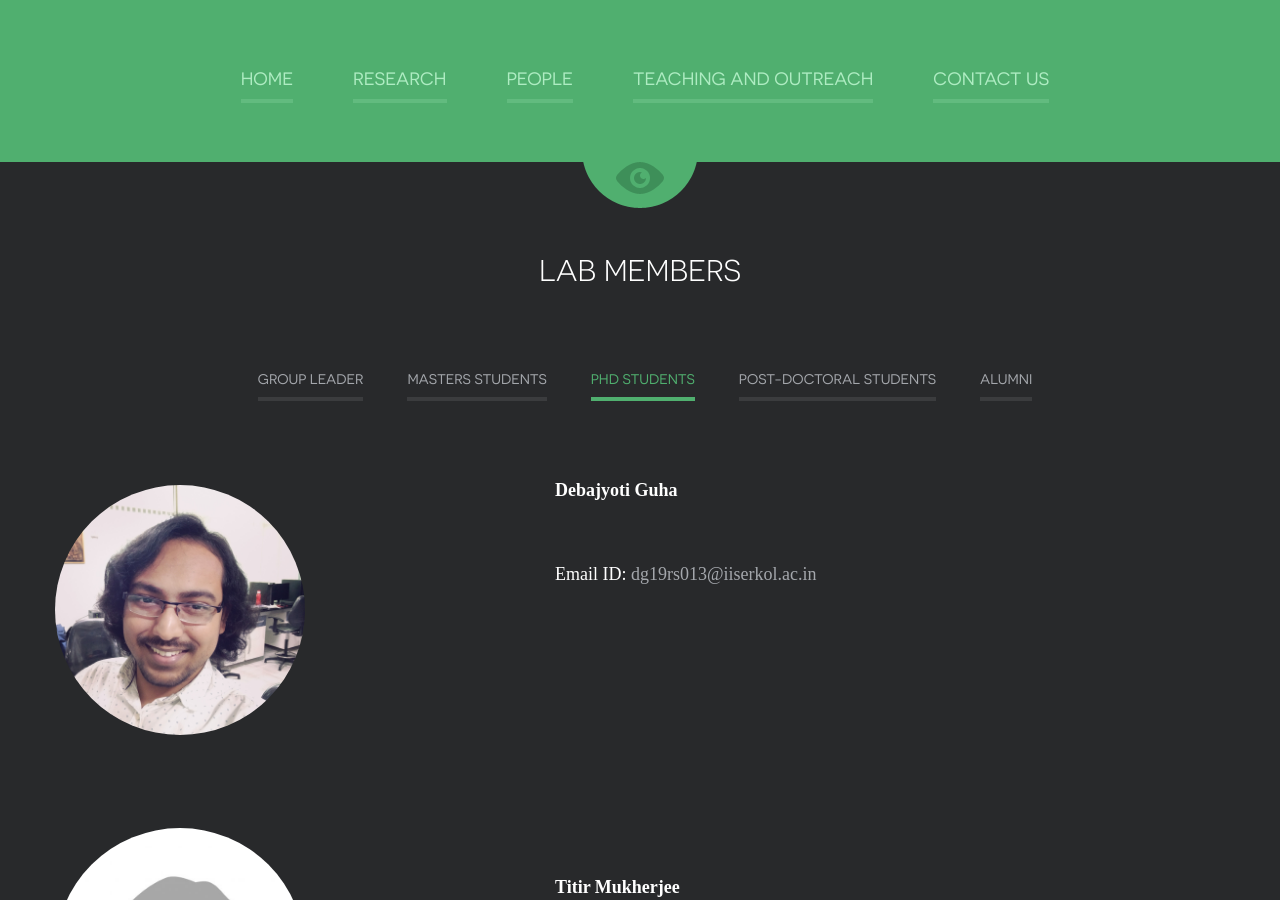
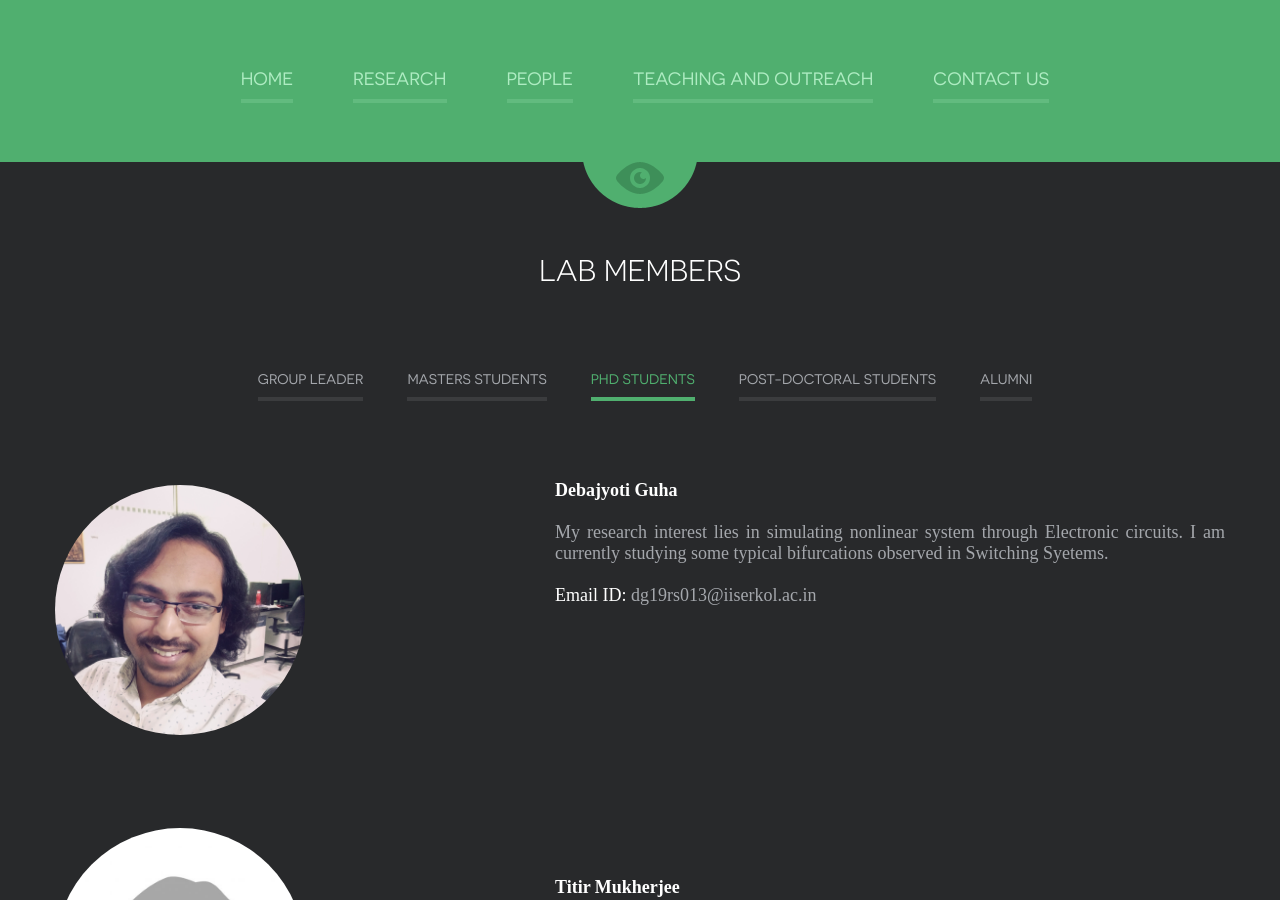
Before and after one commit to nld-iiserk-sb/nld-iiserk-sb.github.io, a Jekyll site: the page built from phds.md, in a window 1280 px wide and 900 px high. Built offline with Jekyll 4.4.1, drawn with Linux system fonts in a browser that asks for light colours; nearby versions of some CDN libraries.

Commit message:
Debajyoti description

```diff
--- a/_data/people.yml
+++ b/_data/people.yml
@@ -15,7 +15,7 @@
 - name: Debajyoti Guha
   category: phds
   img_url: "/images/people_img/Debajyoti.jpg"
-  description:
+  description: My research interest lies in simulating nonlinear system through Electronic circuits. I am currently studying some typical bifurcations observed in Switching Syetems.
   email: dg19rs013@iiserkol.ac.in
   ext_url:
 
```
